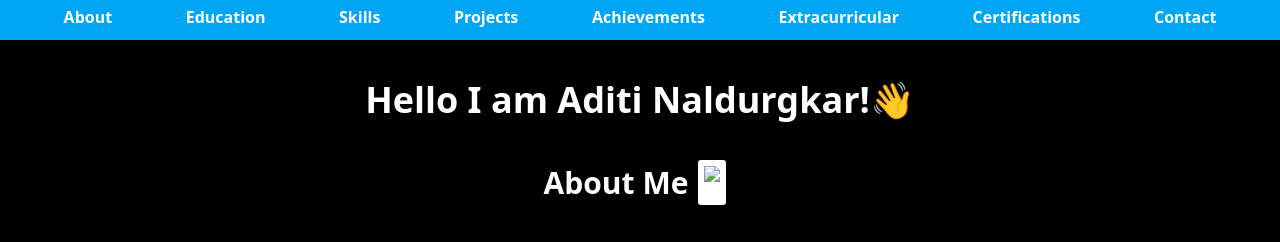
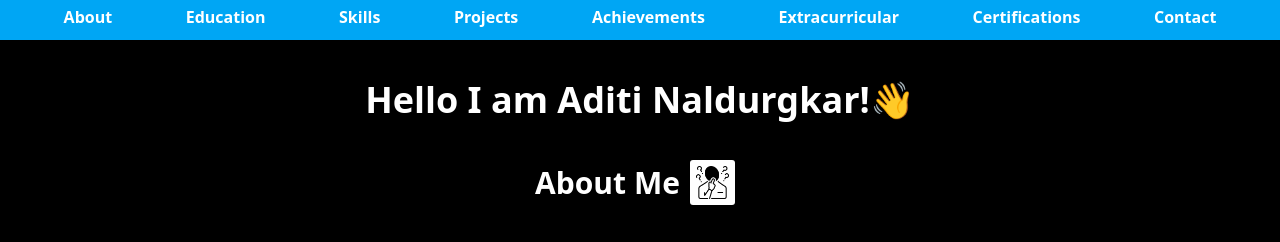
Before and after one commit to AditiNaldurgkar/Myportfolio, a plain HTML site: page index.html in a window 1280 px wide. Shown: the top 242 px of the page. Drawn offline with nearby package versions, Linux system fonts and the light colour scheme.

Commit message:
path changes

```diff
--- a/index.html
+++ b/index.html
@@ -52,7 +52,7 @@
     </script>
     <div class="flex flex-row items-center justify-center  my-[20px] mt-[20px]">
         <span class="font-bold text-3xl ">About Me</span>
-        <img src="C:\Users\aditi\Downloads\person.png" class="bg-white h-[45px] mx-[10px] p-[6px] rounded-[3px]">
+        <img src="person.png" class="bg-white h-[45px] mx-[10px] p-[6px] rounded-[3px]">
     </div>
     <div class="flex flex-row items-center justify-center p-[20px] mt-[20px]">
         <img src="./aditi prof.jpg" class="h-[200px] border-white rounded-[5px] border-black border-[4px] mx-[50px]">
```
Also changed, not shown: person.png (added).
